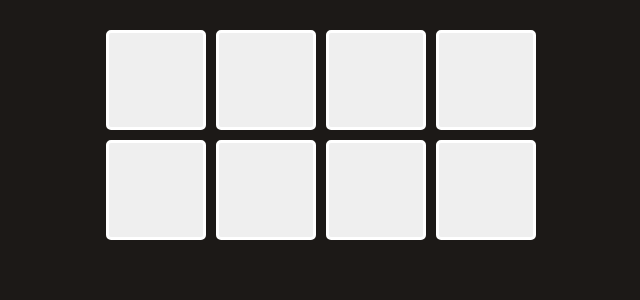
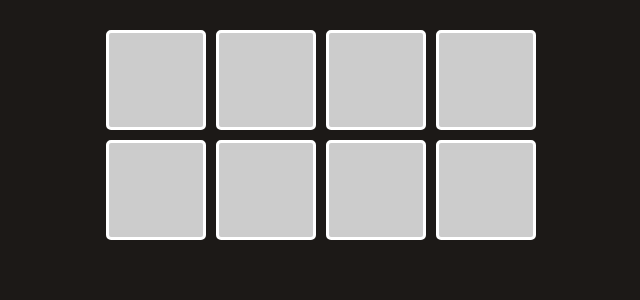
Before and after one commit to umaimaz123/react-chef-claude, a React (Vite) app: page / in a window 1280 px wide. Shown: the top 300 px of the page, without its empty margins (319-959 px from the left). Built offline with nearby package versions, Linux system fonts and the light colour scheme.

Commit message:
added inline styling for sound pad buttons

```diff
--- a/Sound-pads-challenge/SoundApp.jsx
+++ b/Sound-pads-challenge/SoundApp.jsx
@@ -5,9 +5,15 @@ import "./soundPad.css"
 
 export default function SoundApp(props) {
   const [soundPads, setSoundPads] = React.useState(pads)
+
+  const styles = {
+    backgroundColor: props.darkMode ? "#222222" : "#cccccc",
+  }
+
   const soundPadButtons = soundPads.map(pad => (
-      <button key={pad.id}></button>
+      <button style={styles} key={pad.id}></button>
   ))
+
   return (
     <main>
       <div className="pad-container">
--- a/src/index.jsx
+++ b/src/index.jsx
@@ -2,4 +2,4 @@ import ReactDOM from 'react-dom/client';
 import App from "./App"
 import SoundApp from "/Sound-pads-challenge/SoundApp.jsx"
 
-ReactDOM.createRoot(document.getElementById('root')).render(<SoundApp />);
+ReactDOM.createRoot(document.getElementById('root')).render(<SoundApp darkMode={false} />);
```
